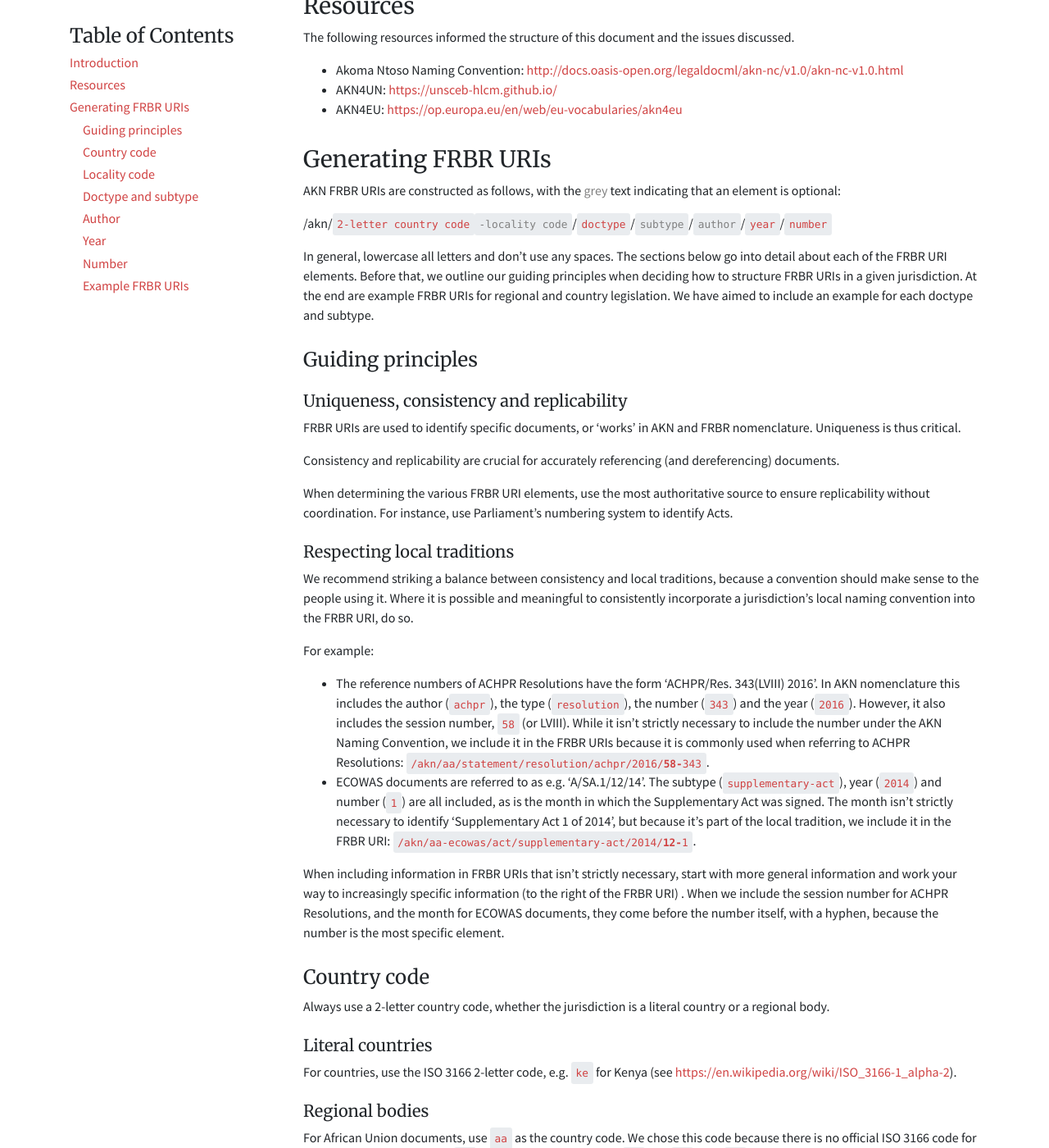
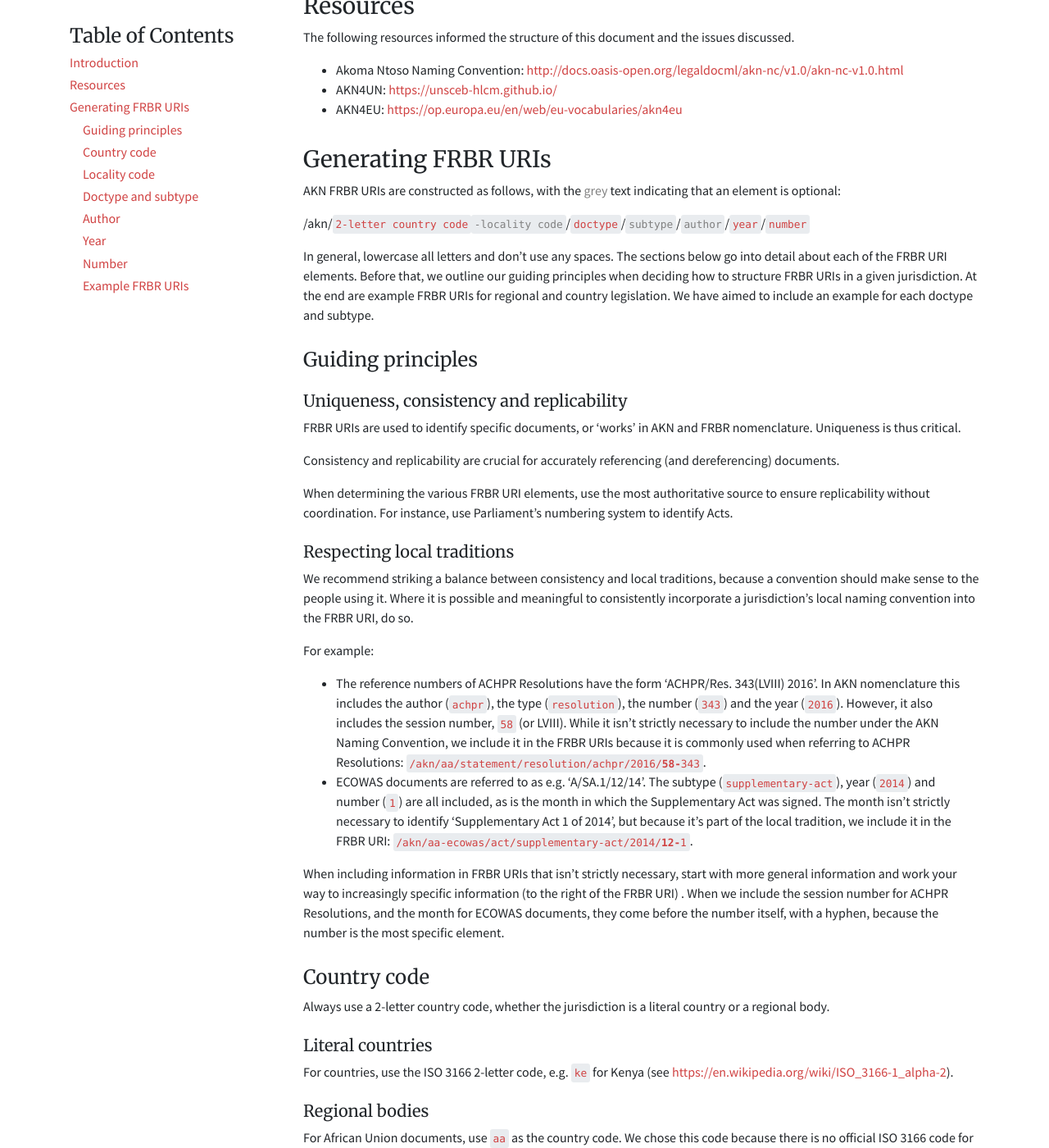
Before and after one commit to laws-africa/laws-africa.github.io, a Jekyll site: the page built from _publications/akn4africa-recommendation.markdown, in a window 1280 px wide and 1400 px high, scrolled down 935 px. Shown: the whole window at 82% size. Built offline with Jekyll 4.4.1, drawn with Linux system fonts in a browser that asks for light colours; nearby versions of some CDN libraries.

Commit message:
Update _sass/_docs.scss
Co-authored-by: Greg Kempe <greg@laws.africa>

```diff
--- a/_sass/_docs.scss
+++ b/_sass/_docs.scss
@@ -58,5 +58,5 @@
 code {
   background-color: $gray-200;
   border-radius: 0.25em;
-  padding: 0.45em;
+  padding: 0.3em;
 }
```
